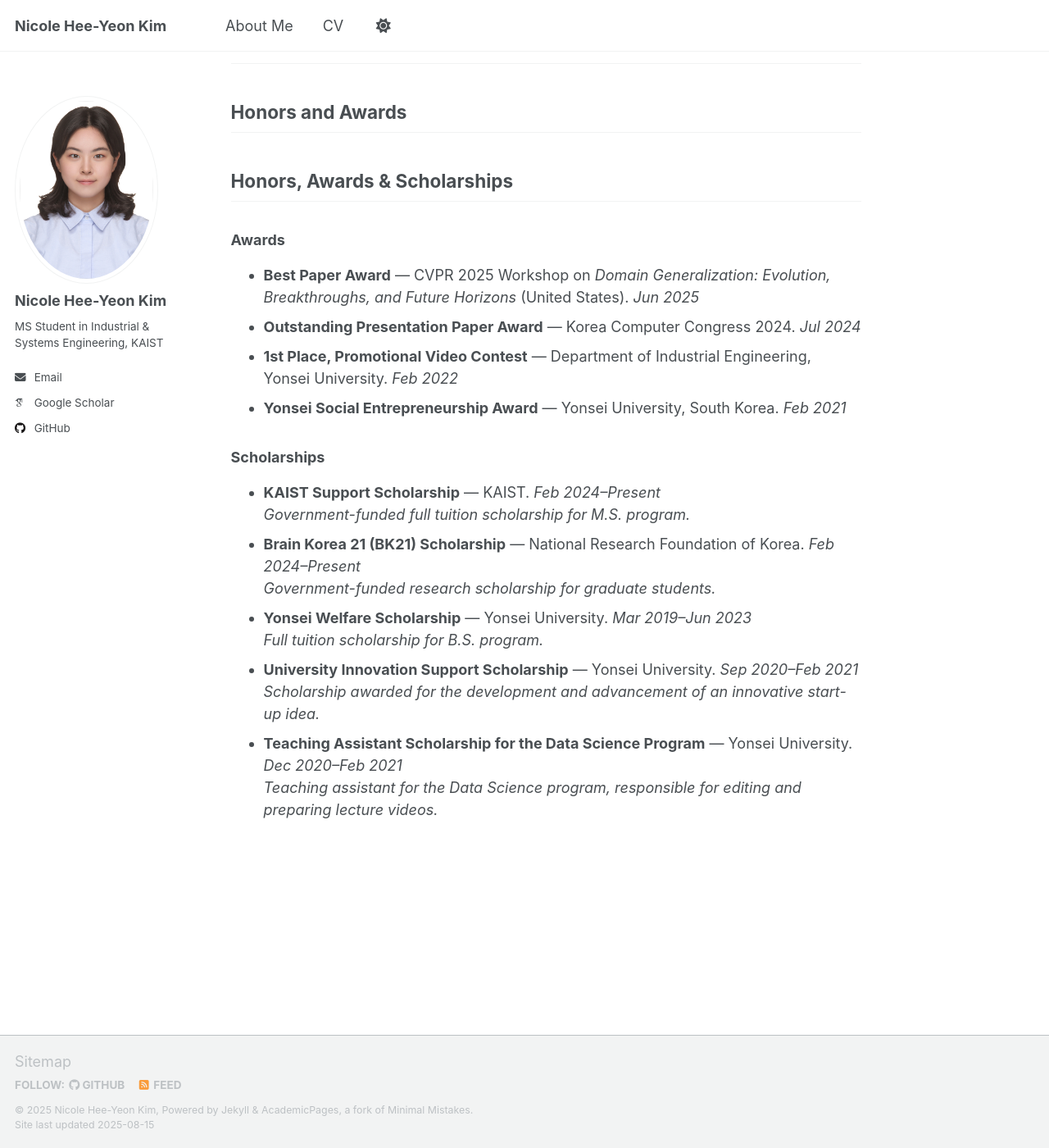
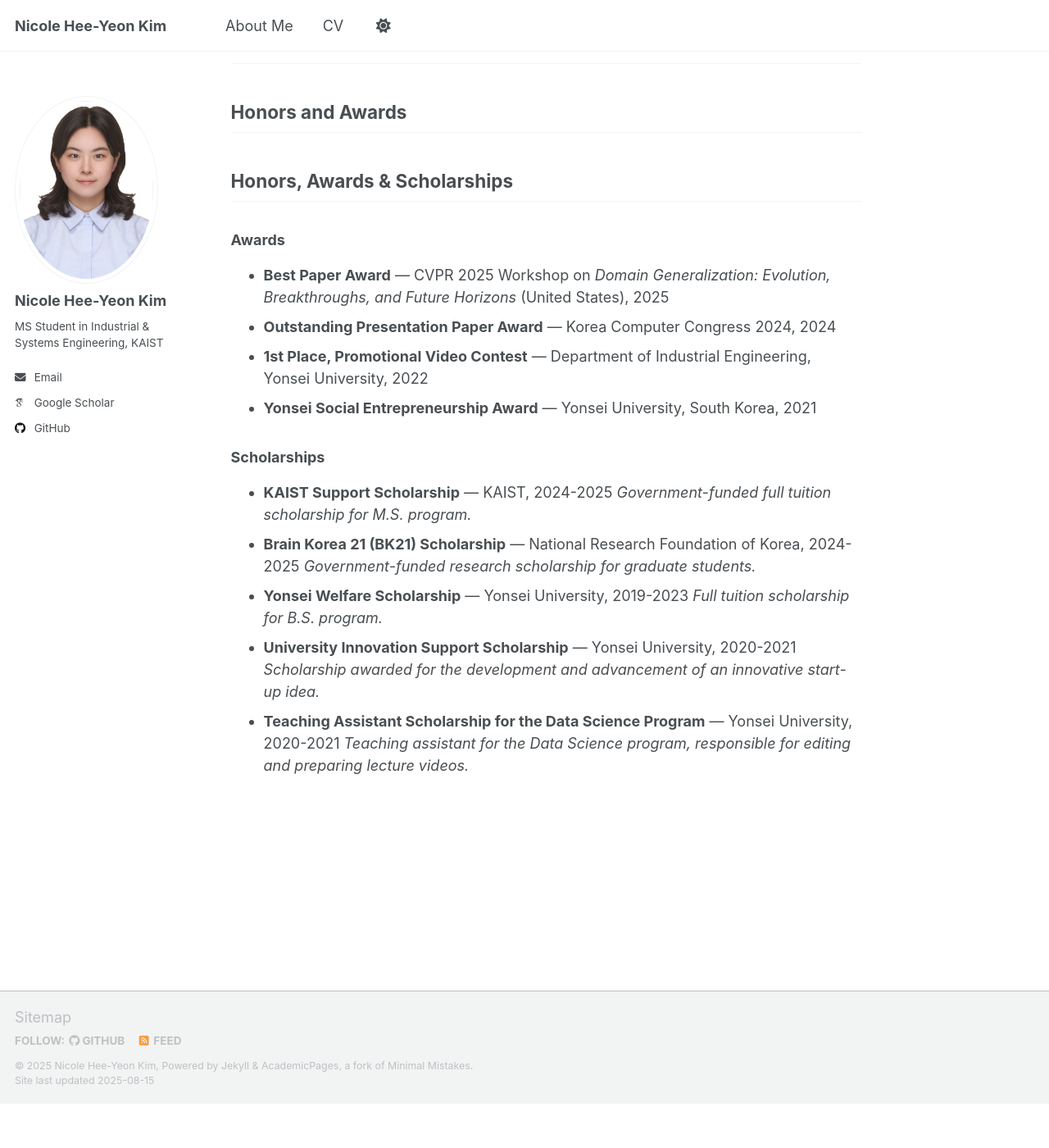
Before and after one commit to Nicole-Hee-Yeon-Kim/Nicole-Hee-Yeon-Kim.github.io, a Jekyll site: the page built from _pages/about.md, in a window 1280 px wide and 1400 px high, scrolled down 1962 px. Shown: the whole window at 82% size. Built offline with Jekyll 4.4.1, drawn with Linux system fonts in a browser that asks for light colours; some web fonts are replaced; a script that is not in the unit is left out; after the commit the page ends 3308 px from its top, so only the background shows below that.

Commit message:
Update about.md

```diff
--- a/_pages/about.md
+++ b/_pages/about.md
@@ -66,19 +66,19 @@ Jihwan Oh, Jeonghwan Choi, **Nicole Hee-Yeon Kim**, Hwanjun Song
 ## Honors, Awards & Scholarships
 
 ### Awards
-- **Best Paper Award** — CVPR 2025 Workshop on *Domain Generalization: Evolution, Breakthroughs, and Future Horizons* (United States). *Jun 2025*
-- **Outstanding Presentation Paper Award** — Korea Computer Congress 2024. *Jul 2024*
-- **1st Place, Promotional Video Contest** — Department of Industrial Engineering, Yonsei University. *Feb 2022*
-- **Yonsei Social Entrepreneurship Award** — Yonsei University, South Korea. *Feb 2021*
+- **Best Paper Award** — CVPR 2025 Workshop on *Domain Generalization: Evolution, Breakthroughs, and Future Horizons* (United States), 2025
+- **Outstanding Presentation Paper Award** — Korea Computer Congress 2024, 2024
+- **1st Place, Promotional Video Contest** — Department of Industrial Engineering, Yonsei University, 2022
+- **Yonsei Social Entrepreneurship Award** — Yonsei University, South Korea, 2021
 
 ### Scholarships
-- **KAIST Support Scholarship** — KAIST. *Feb 2024–Present*
+- **KAIST Support Scholarship** — KAIST, 2024-2025
   *Government-funded full tuition scholarship for M.S. program.*
-- **Brain Korea 21 (BK21) Scholarship** — National Research Foundation of Korea. *Feb 2024–Present*
+- **Brain Korea 21 (BK21) Scholarship** — National Research Foundation of Korea, 2024-2025
   *Government-funded research scholarship for graduate students.*
-- **Yonsei Welfare Scholarship** — Yonsei University. *Mar 2019–Jun 2023*
+- **Yonsei Welfare Scholarship** — Yonsei University, 2019-2023
   *Full tuition scholarship for B.S. program.*
-- **University Innovation Support Scholarship** — Yonsei University. *Sep 2020–Feb 2021*
+- **University Innovation Support Scholarship** — Yonsei University, 2020-2021
   *Scholarship awarded for the development and advancement of an innovative start-up idea.*
-- **Teaching Assistant Scholarship for the Data Science Program** — Yonsei University. *Dec 2020–Feb 2021*
+- **Teaching Assistant Scholarship for the Data Science Program** — Yonsei University, 2020-2021
   *Teaching assistant for the Data Science program, responsible for editing and preparing lecture videos.*
```
